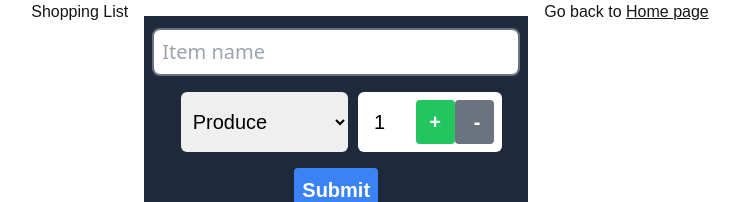
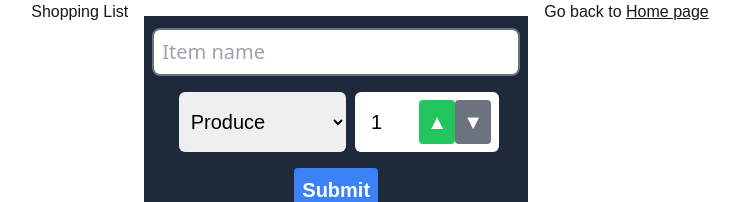
Before and after one commit to Jeffdcdr/cprg306-assignments, a Next.js app: page /week-5 in a window 1280 px wide. Shown: the top 202 px of the page, without its empty margins (270-1010 px from the left). Built offline with nearby package versions, Linux system fonts and the light colour scheme.

Commit message:
Update new-item.js
updating styles updating flexboxes

```diff
--- a/app/week-5/new-item.js
+++ b/app/week-5/new-item.js
@@ -61,13 +61,13 @@ export default function NewItem() {
           <option value="other">Other</option>
         </select>
 
-        <div className=" flex justify-between p-2 mt-1 mb-1 rounded-md bg-white text-black w-36">
+        <div  className=" flex justify-between p-2 mt-1 mb-1 mr-1 rounded-md bg-white text-black w-36">
         <h3 className="p-2"> {quantity}</h3>
 
         <div>
         <input //increment button
           type="button"
-          value=" + "
+          value="▲"
           onClick={increment}
           className={`${
             quantity === 20
@@ -77,7 +77,7 @@ export default function NewItem() {
         />
         <input //decrement button
           type="button"
-          value="  - "
+          value="▼"
           onClick={decrement}
           className={`${
             quantity === 1
```
